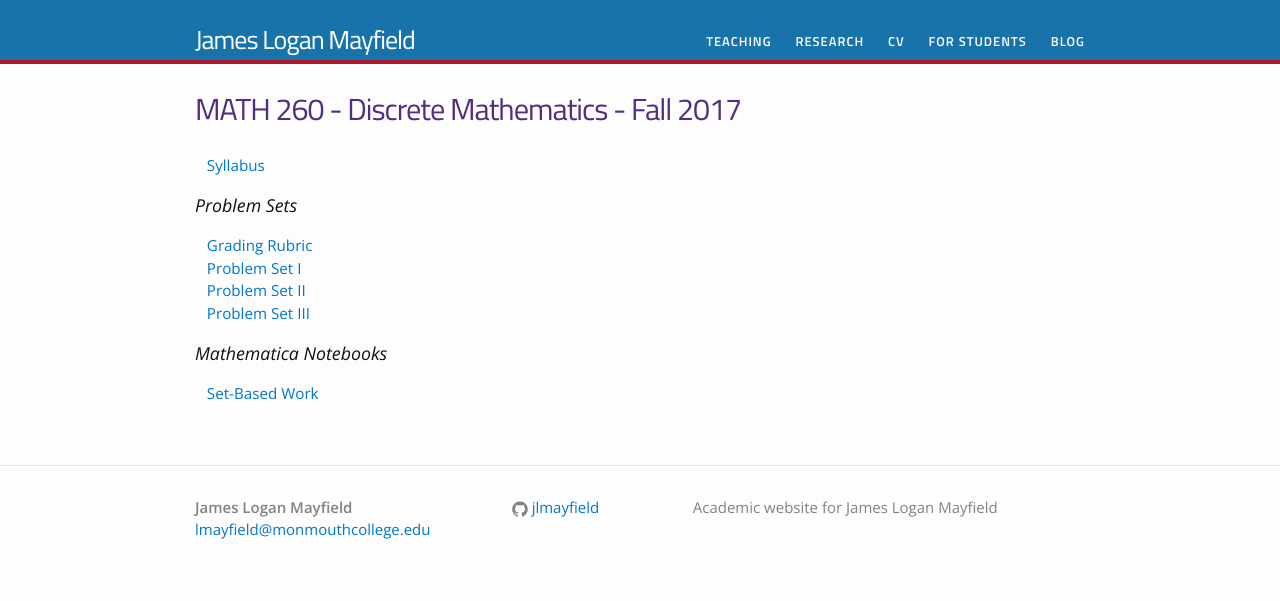
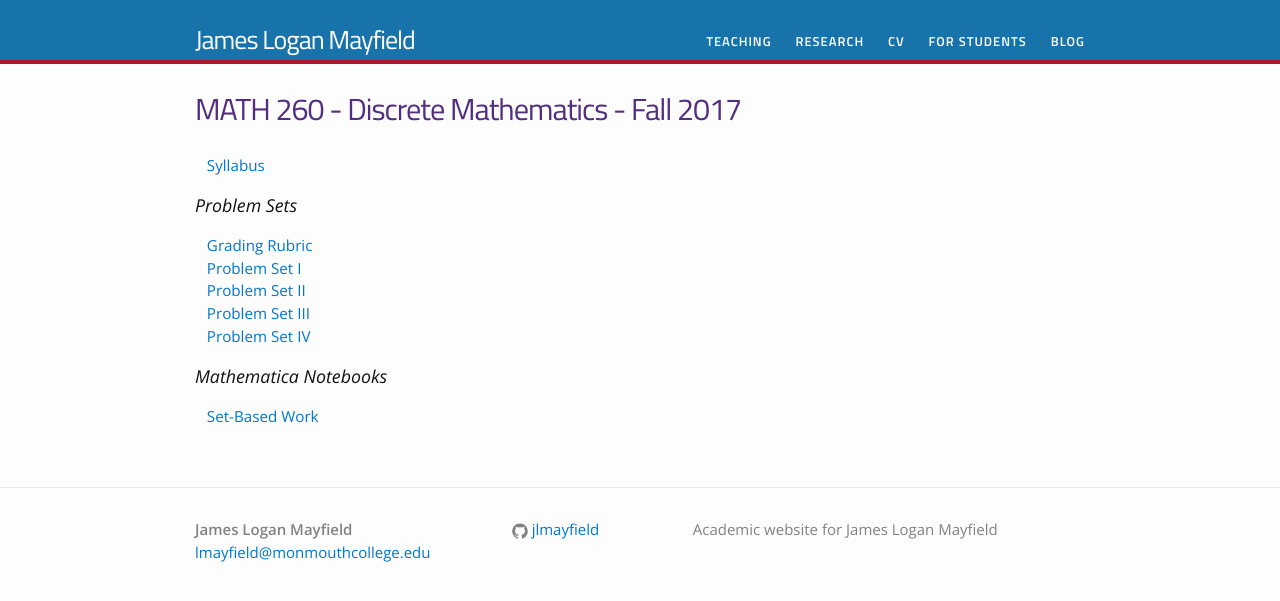
Before and after one commit to jlmayfield/jlmayfield.github.io, a Jekyll site: the page built from teaching/math260.md, in a window 1280 px wide. Shown: the top 601 px of the page. Built offline with Jekyll 4.4.1, drawn with Linux system fonts in a browser that asks for light colours.

Commit message:
fa17. math260. problem set 4.

```diff
--- a/teaching/math260.md
+++ b/teaching/math260.md
@@ -12,6 +12,7 @@
 &nbsp;&nbsp;&nbsp;[Problem Set I](/teaching/MATH260/problemsets/math260-pset1.pdf)
 &nbsp;&nbsp;&nbsp;[Problem Set II](/teaching/MATH260/problemsets/math260-pset2.pdf)
 &nbsp;&nbsp;&nbsp;[Problem Set III](/teaching/MATH260/problemsets/math260-pset3.pdf)
+&nbsp;&nbsp;&nbsp;[Problem Set IV](/teaching/MATH260/problemsets/math260-pset4.pdf)
 
 
 ### Mathematica Notebooks
```
Also changed, not shown: 1 other file.
